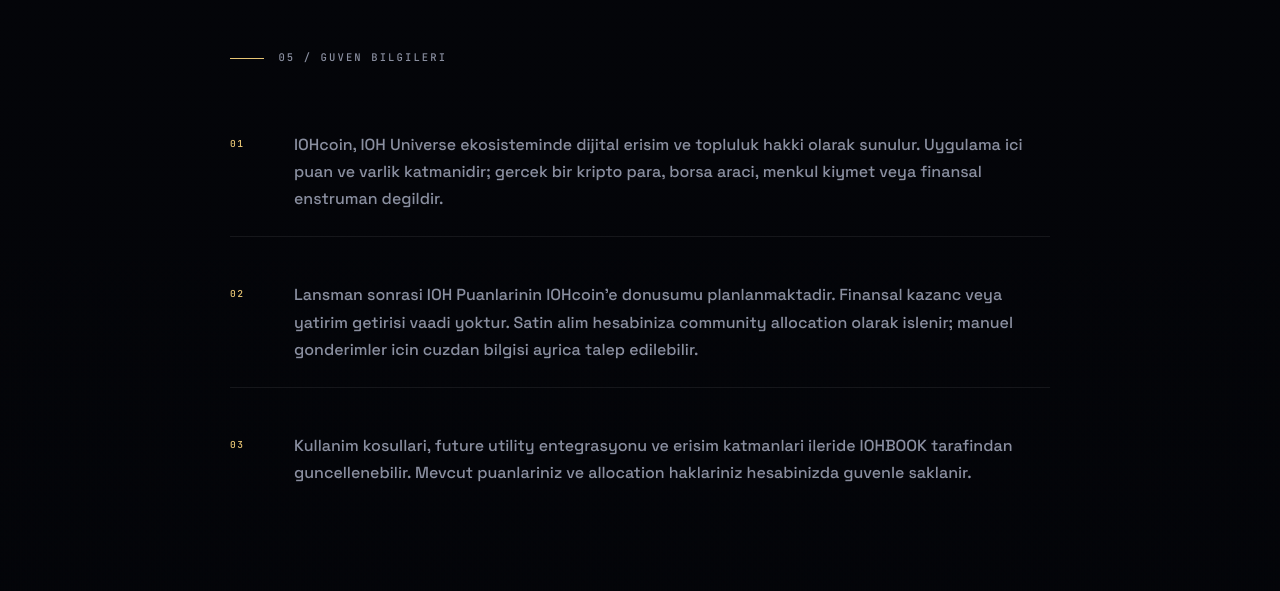
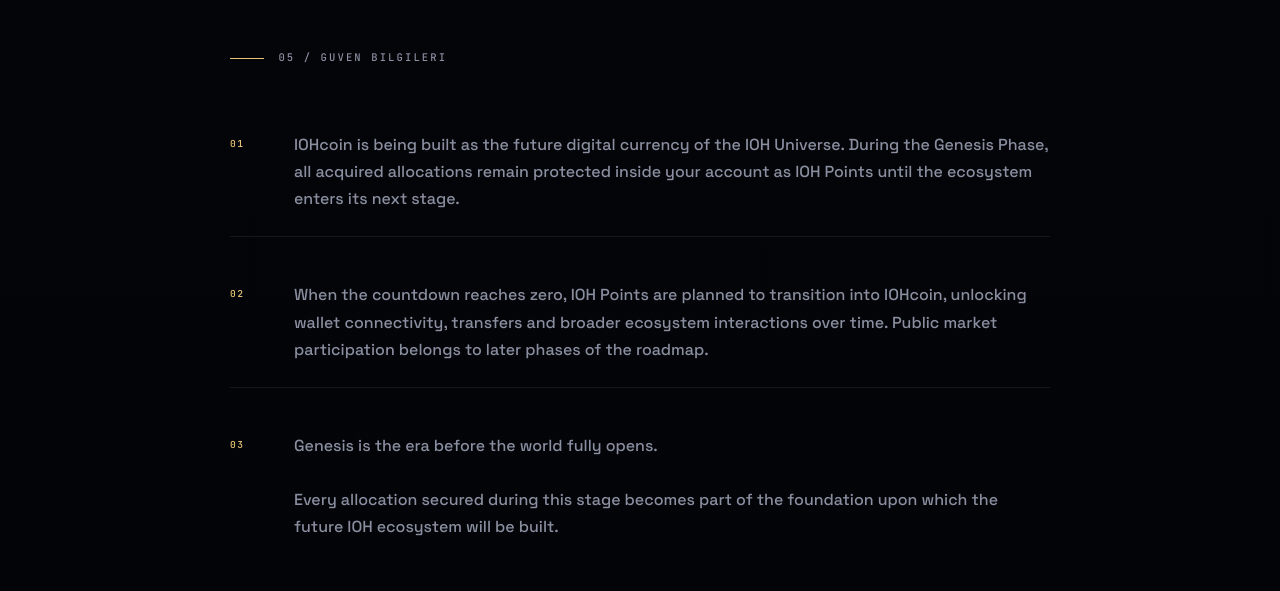
Before and after one commit to sametyurttas-cyber/iohbook, a Next.js app: page /token-sale in a window 1280 px wide. Shown: the part 4200-4791 px from the top of the page. Built offline with nearby package versions, Linux system fonts and the light colour scheme; no server answers; the database is empty.

Commit message:
copy: update GUVEN BILGILERI section with new English text items

```diff
--- a/src/features/token-sale/token-sale-scene.tsx
+++ b/src/features/token-sale/token-sale-scene.tsx
@@ -319,26 +319,22 @@
           <li className={styles.trustItem}>
             <span className={styles.trustNumber}>01</span>
             <span>
-              IOHcoin, IOH Universe ekosisteminde dijital erisim ve topluluk hakki
-              olarak sunulur. Uygulama ici puan ve varlik katmanidir; gercek bir kripto
-              para, borsa araci, menkul kiymet veya finansal enstruman degildir.
+              IOHcoin is being built as the future digital currency of the IOH Universe. During the Genesis Phase, all acquired allocations remain protected inside your account as IOH Points until the ecosystem enters its next stage.
             </span>
           </li>
           <li className={styles.trustItem}>
             <span className={styles.trustNumber}>02</span>
             <span>
-              Lansman sonrasi IOH Puanlarinin IOHcoin'e donusumu planlanmaktadir.
-              Finansal kazanc veya yatirim getirisi vaadi yoktur. Satin alim hesabiniza
-              community allocation olarak islenir; manuel gonderimler icin cuzdan
-              bilgisi ayrica talep edilebilir.
+              When the countdown reaches zero, IOH Points are planned to transition into IOHcoin, unlocking wallet connectivity, transfers and broader ecosystem interactions over time. Public market participation belongs to later phases of the roadmap.
             </span>
           </li>
           <li className={styles.trustItem}>
             <span className={styles.trustNumber}>03</span>
             <span>
-              Kullanim kosullari, future utility entegrasyonu ve erisim katmanlari
-              ileride IOHBOOK tarafindan guncellenebilir. Mevcut puanlariniz ve
-              allocation haklariniz hesabinizda guvenle saklanir.
+              Genesis is the era before the world fully opens.
+              <br />
+              <br />
+              Every allocation secured during this stage becomes part of the foundation upon which the future IOH ecosystem will be built.
             </span>
           </li>
         </ul>
```
